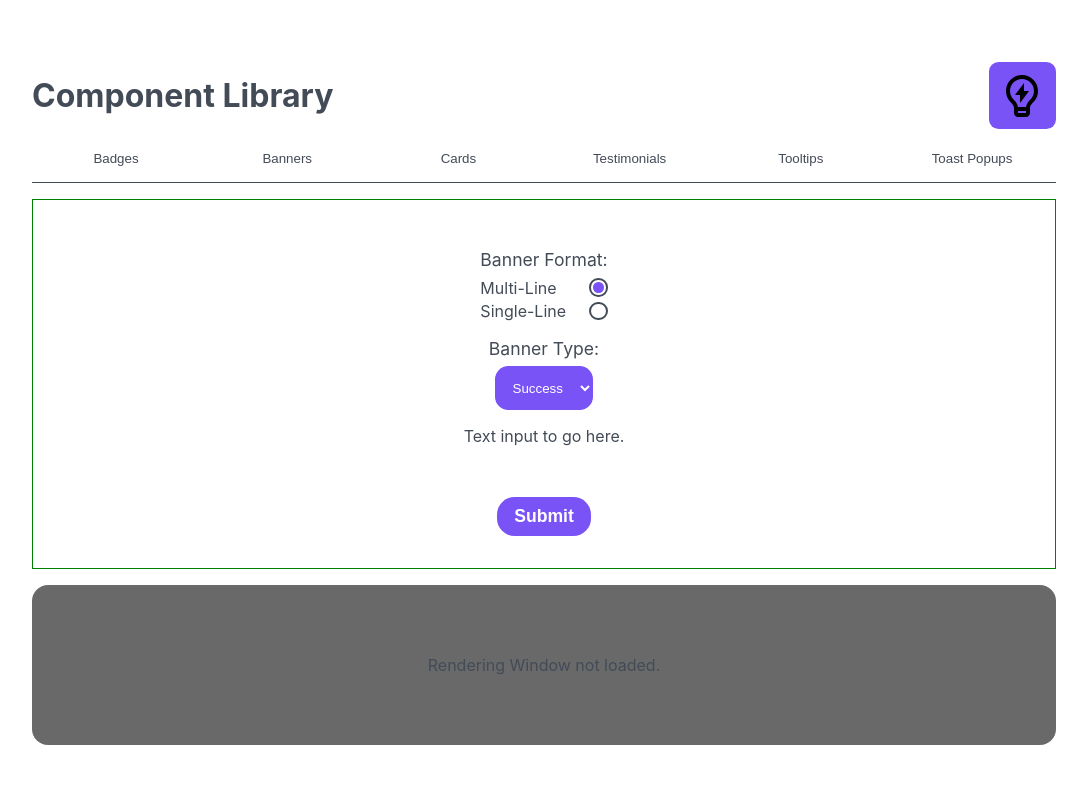
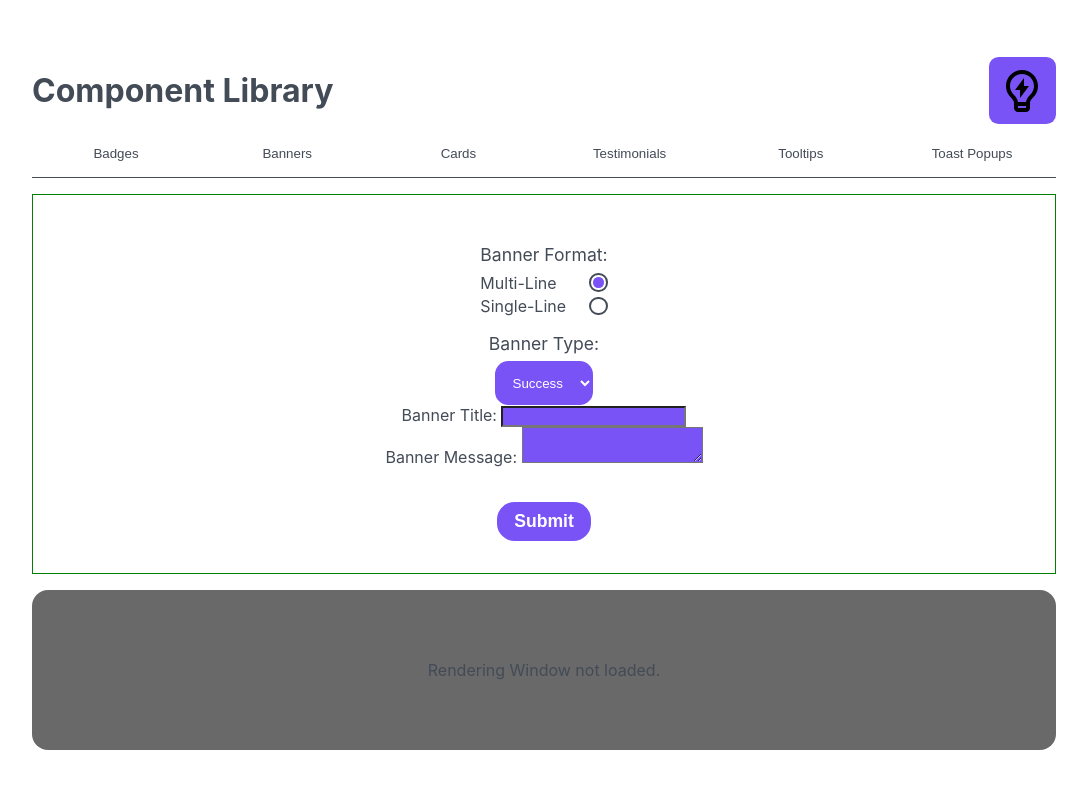
Before and after one commit to sjs-code-foundry/Component-Library, a React (Create React App) app: page / in a window 1280 px wide. Both pictures are taken after a click on the button "Banners". Shown: the top 788 px of the page, without its empty margins (96-1183 px from the left). Built offline with nearby package versions, Linux system fonts and the light colour scheme.

Commit message:
feat: Add text inputs to forms
Component can be used for both single and multi-line inputs.

```diff
--- /dev/null
+++ b/src/components/EntryForm/Text.js
@@ -0,0 +1,40 @@
+import { useState, useContext } from "react";
+
+import { LightDarkContext } from "../../App";
+
+export default function Text(props) {
+  const [input, setInput] = useState("");
+
+  const { dark } = useContext(LightDarkContext);
+
+  function handleChange(e) {
+    const value = e.target.value;
+    setInput(value);
+  }
+
+  return (
+    <div className="text-input">
+      {/* <p className="text-title">{props.labelText}</p>
+      <div className="text-list">Text Box Here</div>*/}
+      <label name={props.name}>{props.labelText}</label>
+
+      {props.multiLine ? (
+        <textarea
+          type="text"
+          name={props.name}
+          className={`${dark ? "dark" : "light"}-accent`}
+          value={input}
+          onChange={handleChange}
+        ></textarea>
+      ) : (
+        <input
+          type="text"
+          name={props.name}
+          className={`${dark ? "dark" : "light"}-accent`}
+          value={input}
+          onChange={handleChange}
+        />
+      )}
+    </div>
+  );
+}
--- a/src/components/EntryForm/index.js
+++ b/src/components/EntryForm/index.js
@@ -1,7 +1,9 @@
 import Form from "./Form";
+import Text from "./Text";
 import Dropdown from "./Dropdown";
 import Radios from "./Radios";
 
+Form.Text = Text;
 Form.Dropdown = Dropdown;
 Form.Radios = Radios;
 
--- a/src/components/Main/Main.js
+++ b/src/components/Main/Main.js
@@ -46,7 +46,16 @@ export default function Main(props) {
               name="banner-type"
               options={formObj.banners.types}
             />
-            <p>Text input to go here.</p>
+            <Form.Text
+              labelText="Banner Title: "
+              name="banner-title"
+              multiLine={false}
+            />
+            <Form.Text
+              labelText="Banner Message: "
+              name="banner-message"
+              multiLine={true}
+            />
           </>,
         );
         setRenderWindowElements(<p>Rendering Window not loaded.</p>);
```
